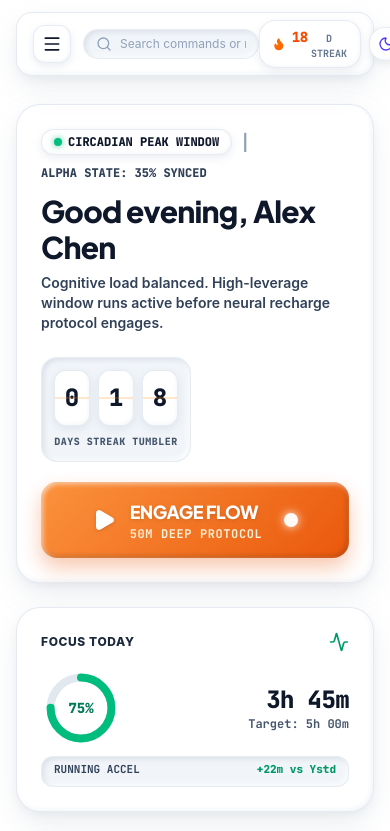
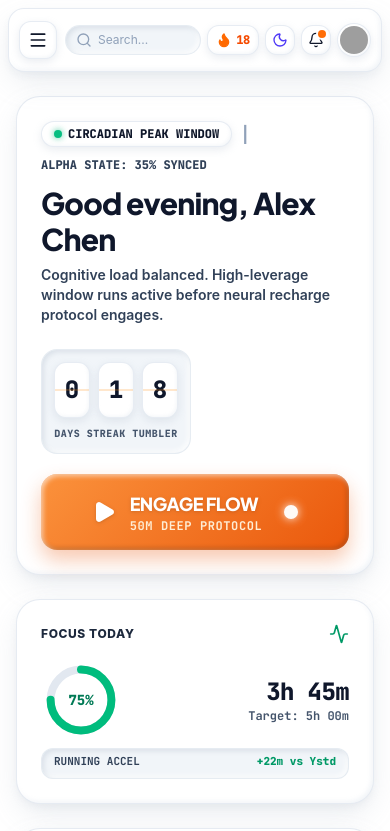
Before and after one commit to metalha516/ProcastiNot, a React (Vite) app: page / in a window 390 px wide. Shown: the top 831 px of the page. Built offline with nearby package versions, Linux system fonts and the light colour scheme; grey boxes are pictures that could not be loaded.

Commit message:
fix(layout): make navbar fully responsive on mobile, prevent streak badge and right controls from floating/overflowing

```diff
--- a/src/components/layout/Topbar.tsx
+++ b/src/components/layout/Topbar.tsx
@@ -53,26 +53,26 @@ export const Topbar: React.FC<TopbarProps> = ({
   };
 
   return (
-    <header className="h-16 clay-card rounded-2xl flex items-center justify-between px-4 sm:px-6 my-3 mx-4 border border-white/70 dark:border-white/5 transition-all select-none z-30">
+    <header className="h-16 clay-card rounded-2xl flex items-center justify-between px-2.5 sm:px-6 my-2 sm:my-3 mx-2 sm:mx-4 border border-white/70 dark:border-white/5 transition-all select-none z-30">
       {/* Left: Mobile Sidebar Toggle & Search Bar */}
-      <div className="flex items-center gap-3">
+      <div className="flex items-center gap-2 sm:gap-3 min-w-0 flex-1 sm:flex-initial mr-1.5 sm:mr-0">
         <button
           type="button"
           onClick={onToggleSidebar}
-          className="p-2 rounded-xl clay-btn-light text-slate-600 dark:text-slate-400 hover:text-slate-900 dark:hover:text-slate-100 lg:hidden cursor-pointer"
+          className="p-2 rounded-xl clay-btn-light text-slate-600 dark:text-slate-400 hover:text-slate-900 dark:hover:text-slate-100 lg:hidden cursor-pointer flex-shrink-0"
         >
           <Menu className="w-5 h-5" />
         </button>
 
         {/* Command Search Bar */}
-        <div className="flex items-center gap-2 px-3 py-1.5 rounded-2xl clay-inset w-44 sm:w-64 md:w-80 border border-white/50 dark:border-white/[0.03]">
+        <div className="flex items-center gap-1.5 sm:gap-2 px-2.5 sm:px-3 py-1.5 rounded-2xl clay-inset w-full sm:w-64 md:w-80 border border-white/50 dark:border-white/[0.03] min-w-0 max-w-36 sm:max-w-none">
           <Search className="w-4 h-4 text-slate-400 dark:text-slate-500 flex-shrink-0" />
           <input
             type="text"
             value={searchQuery}
             onChange={(e) => setSearchQuery(e.target.value)}
-            placeholder="Search commands or modules..."
-            className="bg-transparent border-none outline-none text-xs sm:text-sm text-slate-800 dark:text-slate-100 placeholder:text-slate-400 dark:placeholder:text-slate-500 w-full focus:ring-0"
+            placeholder="Search..."
+            className="bg-transparent border-none outline-none text-xs sm:text-sm text-slate-800 dark:text-slate-100 placeholder:text-slate-400 dark:placeholder:text-slate-500 w-full min-w-0 focus:ring-0"
           />
           <span className="hidden sm:inline font-telemetry-sm text-[10px] px-2 py-0.5 rounded-xl bg-white dark:bg-slate-800 text-slate-700 dark:text-slate-300 font-bold shadow-sm flex-shrink-0">
             ⌘K
@@ -101,20 +101,20 @@ export const Topbar: React.FC<TopbarProps> = ({
       </div>
 
       {/* Right Controls */}
-      <div className="flex items-center gap-2 sm:gap-3">
+      <div className="flex items-center gap-1.5 sm:gap-2.5 flex-shrink-0">
         {/* Fire Streak Counter */}
         <button
           type="button"
           onClick={() => onNavigate('habits-matrix')}
-          className="flex items-center gap-1.5 px-3 py-1.5 rounded-2xl clay-pill bg-white dark:bg-[#1f2537] cursor-pointer"
+          className="flex items-center gap-1 px-2 sm:px-3 py-1.5 rounded-xl sm:rounded-2xl clay-pill bg-white dark:bg-[#1f2537] cursor-pointer flex-shrink-0"
           title={`${streak} day focus streak!`}
         >
-          <Flame className="w-4 h-4 text-orange-500 fill-orange-500" />
+          <Flame className="w-4 h-4 text-orange-500 fill-orange-500 flex-shrink-0" />
           <div className="flex items-baseline gap-0.5">
-            <span className="font-telemetry-md text-sm font-extrabold text-orange-600 dark:text-orange-400 tracking-tight">
+            <span className="font-telemetry-md text-xs sm:text-sm font-extrabold text-orange-600 dark:text-orange-400 tracking-tight">
               {streak}
             </span>
-            <span className="font-telemetry-sm text-[10px] text-slate-500 dark:text-slate-400 font-bold uppercase">
+            <span className="hidden sm:inline font-telemetry-sm text-[10px] text-slate-500 dark:text-slate-400 font-bold uppercase ml-0.5">
               d streak
             </span>
           </div>
@@ -153,7 +153,7 @@ export const Topbar: React.FC<TopbarProps> = ({
           <button
             type="button"
             onClick={onToggleTheme}
-            className="p-2 rounded-2xl clay-btn-light text-slate-700 dark:text-slate-300 hover:text-orange-600 dark:hover:text-amber-400 cursor-pointer transition-all flex items-center justify-center"
+            className="p-1.5 sm:p-2 rounded-xl sm:rounded-2xl clay-btn-light text-slate-700 dark:text-slate-300 hover:text-orange-600 dark:hover:text-amber-400 cursor-pointer transition-all flex items-center justify-center flex-shrink-0"
             title={isDark ? 'Switch to Pure White Light Mode' : 'Switch to Dark Mode'}
             aria-label="Toggle Theme Mode"
           >
@@ -166,22 +166,22 @@ export const Topbar: React.FC<TopbarProps> = ({
         )}
 
         {/* Notifications */}
-        <div className="relative">
+        <div className="relative flex-shrink-0">
           <button
             type="button"
             onClick={() => setShowNotifications(prev => !prev)}
-            className="p-2 rounded-2xl clay-btn-light text-slate-600 dark:text-slate-400 hover:text-slate-900 dark:hover:text-slate-100 relative cursor-pointer"
+            className="p-1.5 sm:p-2 rounded-xl sm:rounded-2xl clay-btn-light text-slate-600 dark:text-slate-400 hover:text-slate-900 dark:hover:text-slate-100 relative cursor-pointer"
             title="Notifications"
           >
             <Bell className="w-4 h-4" />
             {unreadNotifs.length > 0 && (
-              <span className="absolute top-1.5 right-1.5 w-2.5 h-2.5 rounded-full bg-orange-500 ring-2 ring-white dark:ring-slate-900 animate-pulse" />
+              <span className="absolute top-1 right-1 w-2 h-2 rounded-full bg-orange-500 ring-2 ring-white dark:ring-slate-900 animate-pulse" />
             )}
           </button>
 
           {/* Notifications Dropdown */}
           {showNotifications && (
-            <div className="absolute right-0 mt-2 w-80 sm:w-96 clay-card rounded-3xl p-4 z-50 animate-fade-in text-left border border-white/80 dark:border-white/5">
+            <div className="absolute right-0 mt-2 w-72 sm:w-96 clay-card rounded-3xl p-4 z-50 animate-fade-in text-left border border-white/80 dark:border-white/5">
               <div className="flex items-center justify-between pb-3 border-b border-slate-200 dark:border-slate-800 mb-3">
                 <span className="font-headline-sm text-xs font-extrabold uppercase tracking-wider text-slate-800 dark:text-slate-100">
                   Telemetry Alerts
@@ -216,16 +216,16 @@ export const Topbar: React.FC<TopbarProps> = ({
 
         {/* Profile Avatar & Menu */}
         {isAuthenticated && user ? (
-          <div className="relative">
+          <div className="relative flex-shrink-0">
             <button
               type="button"
               onClick={() => setShowProfileMenu(prev => !prev)}
-              className="p-1 rounded-full clay-pill bg-white dark:bg-[#1f2537] cursor-pointer flex items-center"
+              className="p-0.5 sm:p-1 rounded-full clay-pill bg-white dark:bg-[#1f2537] cursor-pointer flex items-center"
             >
               <img
                 src={user.avatar}
                 alt={user.name}
-                className="w-8 h-8 rounded-full object-cover"
+                className="w-7 h-7 sm:w-8 sm:h-8 rounded-full object-cover"
               />
             </button>
 
@@ -278,7 +278,7 @@ export const Topbar: React.FC<TopbarProps> = ({
           <button
             type="button"
             onClick={onOpenAuth}
-            className="px-4 py-2 rounded-2xl clay-btn-primary text-white text-xs font-bold cursor-pointer"
+            className="px-2.5 sm:px-4 py-1.5 sm:py-2 rounded-xl sm:rounded-2xl clay-btn-primary text-white text-xs font-bold cursor-pointer flex-shrink-0"
           >
             Sign In
           </button>
```
